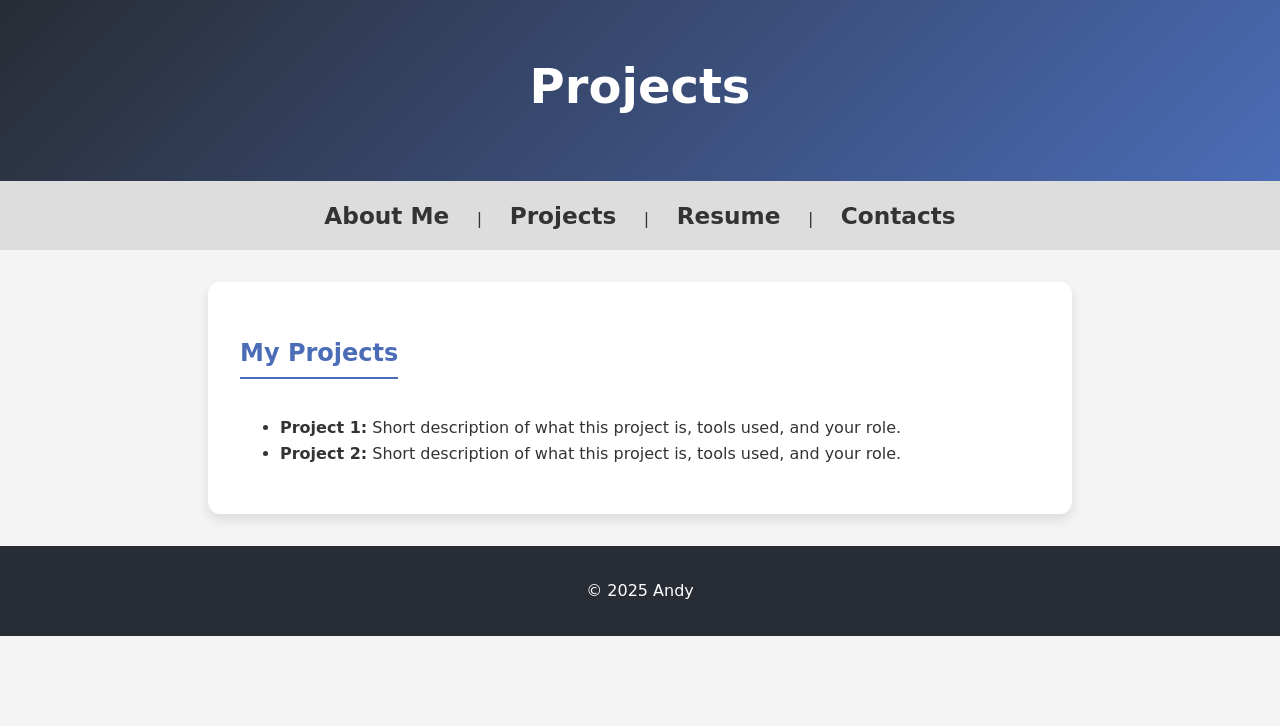
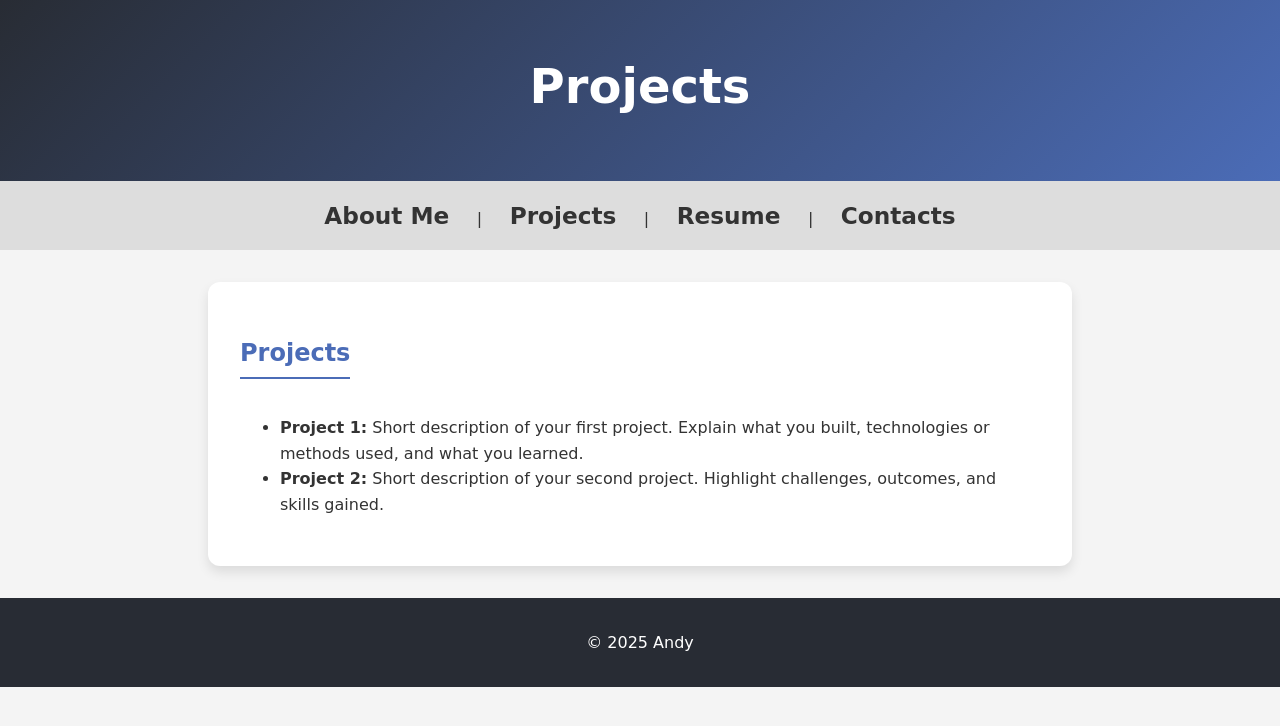
Before and after one commit to InfernalAether/Mechanical-Engineering-Portfolio, a plain HTML site: page projects.html in a window 1280 px wide. Drawn offline with Linux system fonts and the light colour scheme; a web font is replaced by a local one.

Commit message:
Update projects.html

```diff
--- a/projects.html
+++ b/projects.html
@@ -20,11 +20,15 @@
     <a href="contacts.html">Contacts</a>
   </nav>
 
-  <section>
-    <h2>My Projects</h2>
+  <section id="projects-section-body">
+    <h2>Projects</h2>
     <ul>
-      <li><strong>Project 1:</strong> Short description of what this project is, tools used, and your role.</li>
-      <li><strong>Project 2:</strong> Short description of what this project is, tools used, and your role.</li>
+      <li>
+        <strong>Project 1:</strong> Short description of your first project. Explain what you built, technologies or methods used, and what you learned.
+      </li>
+      <li>
+        <strong>Project 2:</strong> Short description of your second project. Highlight challenges, outcomes, and skills gained.
+      </li>
       <!-- Add more projects as needed -->
     </ul>
   </section>
```
